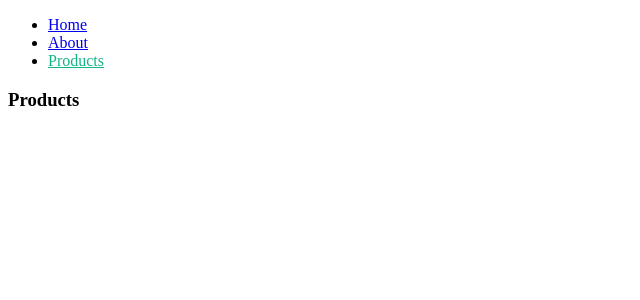
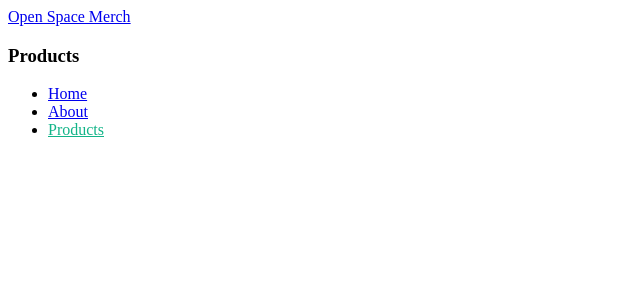
Before and after one commit to NNEUID/nuxt3-tailwind-app, a Nuxt app: page /products in a window 1280 px wide. Shown: the top 300 px of the page, without its empty margins (0-640 px from the left). Built offline with nearby package versions, Linux system fonts and the light colour scheme.

Commit message:
add default layout and move nav there && add styles to style active link

```diff
--- a/layouts/default.vue
+++ b/layouts/default.vue
@@ -2,6 +2,7 @@
   <div>
     <header>
       <nav>
+        <NuxtLink to="/">Open Space</NuxtLink>
         <ul>
           <li>
             <NuxtLink to="/">Home</NuxtLink>
@@ -15,6 +16,8 @@
         </ul>
       </nav>
     </header>
+
+    <!-- ouput the page content -->
     <div>
       <slot />
     </div>
--- /dev/null
+++ b/layouts/products.vue
@@ -0,0 +1,34 @@
+<template>
+  <div>
+    <header>
+      <nav>
+        <NuxtLink to="/">Open Space Merch</NuxtLink>
+      </nav>
+    </header>
+
+    <!-- ouput the page content -->
+    <div>
+      <slot />
+    </div>
+
+    <footer>
+      <ul>
+        <li>
+          <NuxtLink to="/">Home</NuxtLink>
+        </li>
+        <li>
+          <NuxtLink to="/about">About</NuxtLink>
+        </li>
+        <li>
+          <NuxtLink to="/products">Products</NuxtLink>
+        </li>
+      </ul>
+    </footer>
+
+  </div>
+</template>
+<style scoped>
+.router-link-exact-active {
+  color: #12b488;
+}
+</style>
--- a/pages/products/[id]/index.vue
+++ b/pages/products/[id]/index.vue
@@ -7,6 +7,9 @@
 </template>
 
 <script setup>
+definePageMeta({
+  layout: 'products'
+})
 const { id } = useRoute().params
 </script>
 
--- a/pages/products/index.vue
+++ b/pages/products/index.vue
@@ -5,7 +5,9 @@
 </template>
 
 <script setup>
-
+definePageMeta({
+  layout: 'products'
+})
 </script>
 
 <style scoped></style>
```
